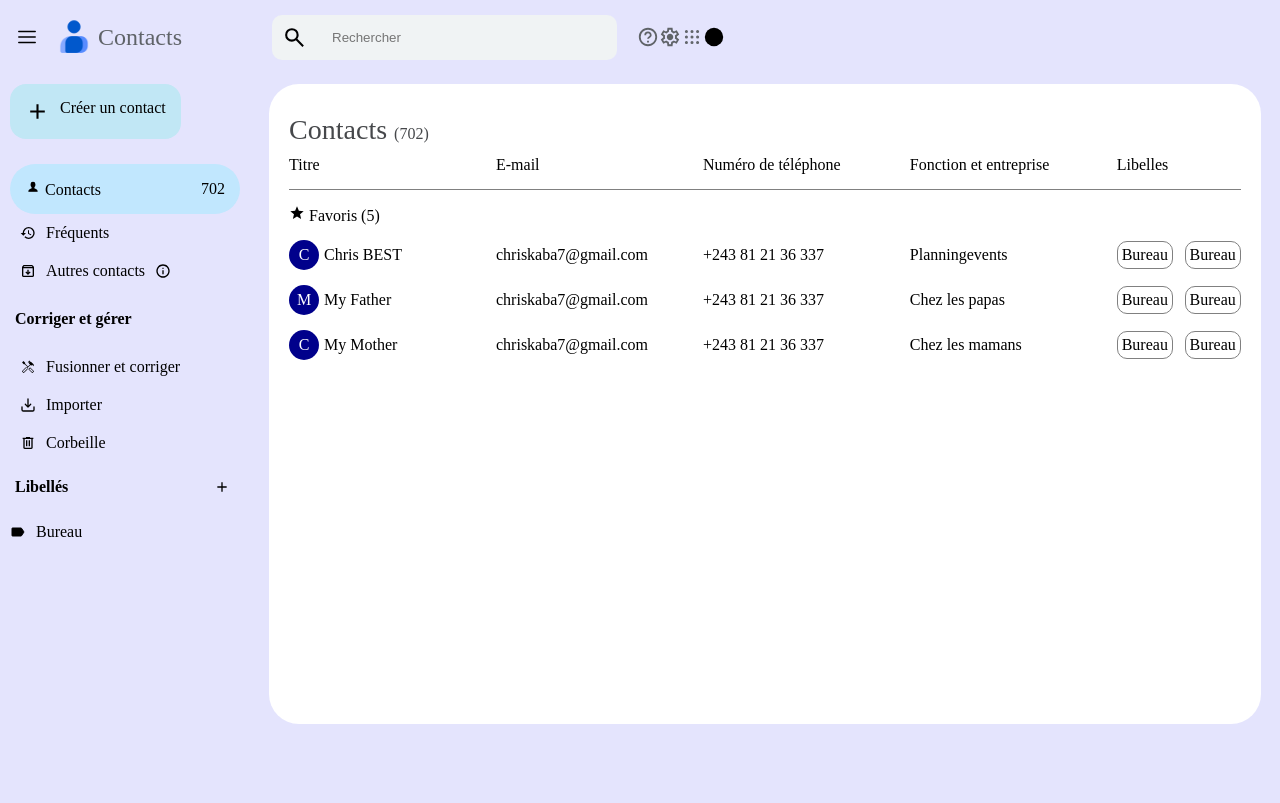
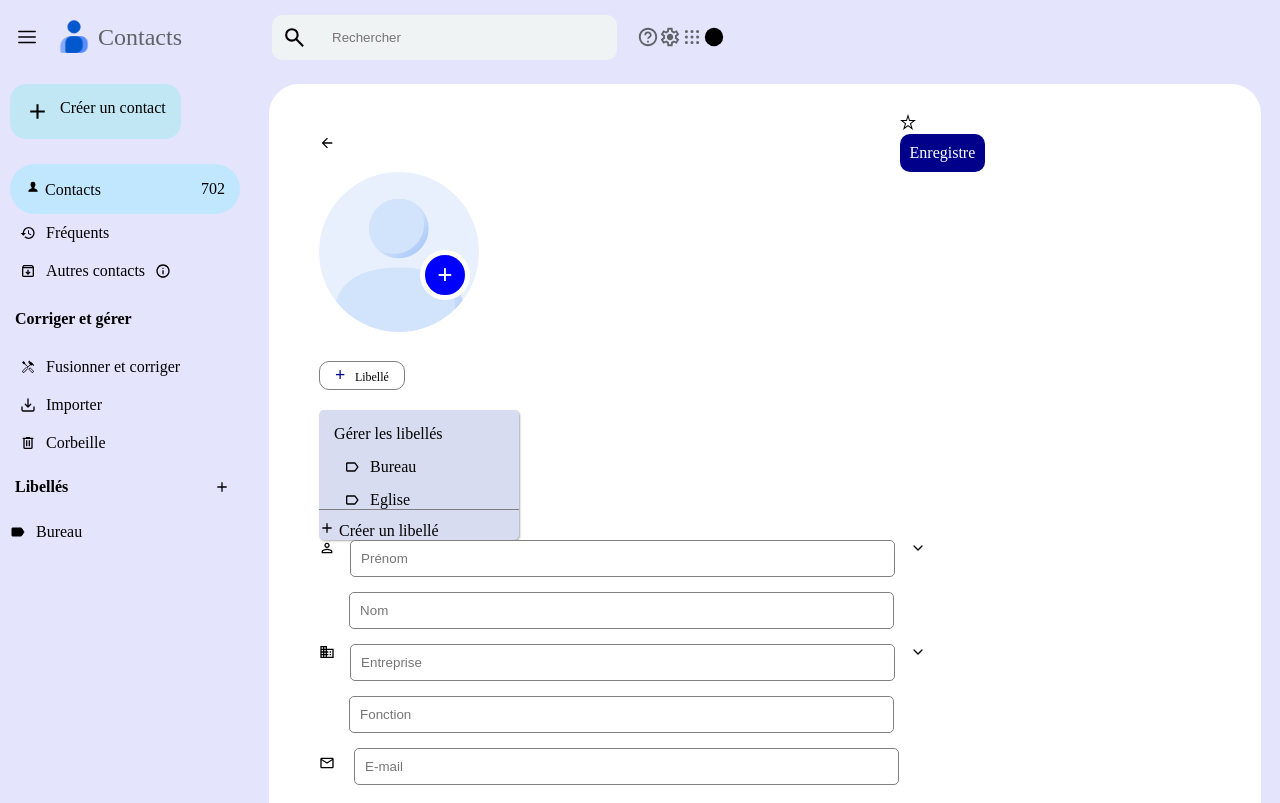
Before and after one commit to ChrisKABA/google-contact-chris, a plain HTML site: page index.html in a window 1280 px wide. Shown: the top 803 px of the page. Drawn offline with Linux system fonts and the light colour scheme.

Commit message:
addLibeles in contact

```diff
--- a/assets/css/style.css
+++ b/assets/css/style.css
@@ -488,3 +488,35 @@ body{
 .modal__libelle__btnAction__item:hover{
   background-color: rgba(0, 255, 255, 0.281);
 }
+
+
+.manageLibelles{
+  background-color: rgb(215, 220, 240);
+  box-shadow: rgba(19, 19, 19, 0.358) 1px 1px 2px;
+  width: max-content;
+  border-radius: 5px;
+  padding-top: 15px;
+  width: 200px;
+}
+
+.manageLibelles__create{
+  margin-top: 10px;
+}
+
+.manageLibelles__title{
+  padding-left: 15px;
+}
+
+.manageLibelles__item{
+  margin-top: 15px;
+  padding-left: 15px;
+}
+
+.manageLibelles__item img{
+  margin-right: 10px;
+}
+
+.manageLibelles__list{
+  padding-left: 10px;
+  border-bottom: 1px solid gray;
+}
--- a/assets/js/index.js
+++ b/assets/js/index.js
@@ -15,6 +15,7 @@ const modal__renameLibelle__btnAction = document.querySelector('.modal__renameLi
 const modal__deleteLibelle = document.querySelector('.modal__deleteLibelle');
 const modal__deleteLibelle__btnAction = document.querySelector('.modal__deleteLibelle__btnAction');
 const btnSaveContact = document.querySelector('.btnSaveContact');
+const header__top__logo__burger = document.querySelector('.header__top__logo__burger')
 const tabContact = []
 
 
@@ -150,18 +151,15 @@ function deleteLibellePart2(libelleId) {
 
 function createContact() {
 
-
     const conctactId = crypto.randomUUID();
     const Contacts = document.querySelector('.main__content');
     const prenom = document.getElementById('prenom').value;
-    const nom= document.getElementById('nom');
-    const entreprise = document.getElementById('entreprise');
-    const email = document.getElementById('email');
-    const tel = document.getElementById('tel');
-    const contactItem = {conctactId, prenom.value,}
-
-    tabContact = []
-
+    const nom= document.getElementById('nom').value;
+    const entreprise = document.getElementById('entreprise').value;
+    const email = document.getElementById('email').value;
+    const tel = document.getElementById('tel').value;
+    const contactItem = {conctactId, prenom, nom, entreprise, email, tel}
+    tabContact.push(contactItem);
 
 
 
@@ -177,20 +175,20 @@ function createContact() {
     divLibelles.className = 'main__content__libellesContainer';
 
     const spanItem1 = document.createElement('span');
-    spanItem1.textContent = email.value;
+    spanItem1.textContent = contactItem.email;
     spanItem1.className = 'main__content__item__i';
 
     const spanItem2 = document.createElement('span');
-    spanItem2.textContent = tel.value;
+    spanItem2.textContent = contactItem.tel;
     spanItem2.className = 'main__content__item__i';
 
     const spanItem3 = document.createElement('span');
-    spanItem3.textContent = entreprise.value;
+    spanItem3.textContent = contactItem.entreprise;
     spanItem3.className = 'main__content__item__i';
 
 
     const contactName = document.createElement('span');
-    contactName.textContent = prenom.value + nom.value;
+    contactName.textContent = contactItem.prenom + contactItem.nom;
 
 
     const divPicture = document.createElement('div');
@@ -204,7 +202,7 @@ function createContact() {
 
     const contact = document.createElement('div');
     contact.className = 'main__content__item';
-    contact.id = conctactId;
+    contact.id = contactItem.conctactId;
 
 
     // divLibelles.append(spanLibelle1,spanLibelle2);
@@ -218,6 +216,14 @@ function createContact() {
 }
 
 
+// function openAndCloseMenu() {
+//     for (let index = 0; index < tabContact.length; index++) {
+//         console.log(tabContact[index]);
+
+//     }
+// }
+
+
 
 ContainerCreateBtn.addEventListener('click',visibilityBtnCreateAction);
 oneContact.addEventListener('click',OpenWindowsCreatContact);
@@ -227,4 +233,5 @@ saveLibelle.addEventListener('click',createLibelle);
 for (let index = 0; index < btnNothingLibelles.length; index++) {
     btnNothingLibelles[index].addEventListener('click',hiddenModalLibelles);
 }
-btnSaveContact.addEventListener('click',createContact)
+btnSaveContact.addEventListener('click',createContact);
+header__top__logo__burger.addEventListener('click',openAndCloseMenu);
--- a/index.html
+++ b/index.html
@@ -94,7 +94,7 @@
             </div>
         </div>
         <main class="main">
-            <div class="main__listContact">
+            <div class="main__listContact displayNone">
                 <h1 class="main__title">Contacts <span style="font-size: 16px;">(702)</span></h1>
                 <div class="main__content">
                     <div class="main__content__title">
@@ -154,7 +154,7 @@
                     </div>
                 </div>
             </div>
-            <form class="windowCreateContact displayNone">
+            <form class="windowCreateContact">
                 <div class="windowCreateContact__header">
                     <svg xmlns="http://www.w3.org/2000/svg" width="1em" height="1em" viewBox="0 0 24 24"><path fill="currentColor" d="M20 11H7.83l5.59-5.59L12 4l-8 8l8 8l1.41-1.41L7.83 13H20z"/></svg>
                     <div>
@@ -166,8 +166,25 @@
                     <img src="./assets/images/photo_silhouette_google.png" alt="photo de profil" srcset="">
                     <div class="addPhoto">+</div>
                 </div>
-                <div class="windowCreateContact__libelle">
+                <div class="windowCreateContact__libelle cursorPointer">
                     + <span>Libellé</span>
+                </div>
+                <div class="manageLibelles">
+                    <p class="manageLibelles__title">Gérer les libellés</p>
+                    <div class="manageLibelles__list">
+                        <div class="manageLibelles__item flex alignItemCenter">
+                            <img src="./assets/images/material-Icon/label-transparent-icon.svg" alt="label-icon">
+                            <span>Bureau</span>
+                        </div>
+                        <div  class="manageLibelles__item flex alignItemCenter">
+                            <img src="./assets/images/material-Icon/label-transparent-icon.svg" alt="label-icon">
+                            <span>Eglise</span>
+                        </div>
+                    </div>
+                    <div class="manageLibelles__create">
+                        <img src="./assets/images/material-Icon/plus-icon.svg" alt="plus-icon">
+                        <span>Créer un libellé</span>
+                    </div>
                 </div>
                 <div class="windowCreateContact__title">
                     <div class="windowCreateContact__title__fieldsAny displayNone">
```
Also changed, not shown: assets/images/material-Icon/label-transparent-icon.svg (added), assets/images/material-Icon/plus-icon.svg (added), 1 other file.
